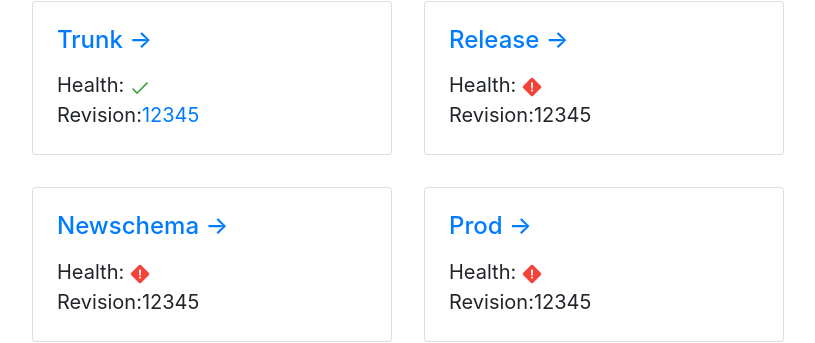
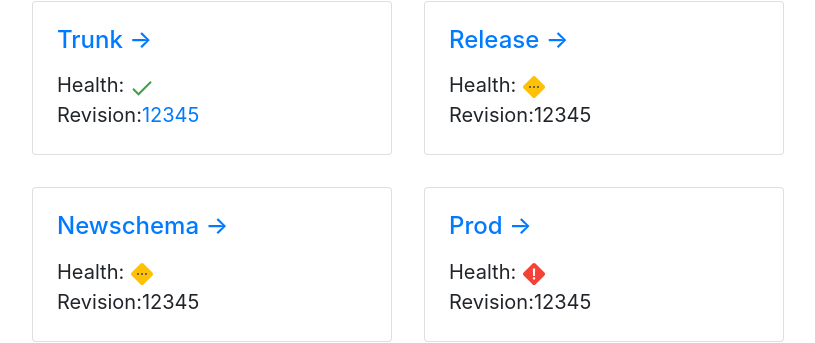
Before and after one commit to mamaresh/isItDown, a Next.js app in the folder nextjs-blog/: page / in a window 1280 px wide. Shown: the part 217-560 px from the top of the page, without its empty margins (232-1047 px from the left). Built offline with nearby package versions, Linux system fonts and the light colour scheme.

Commit message:
size icons and add yellow icon

```diff
--- a/nextjs-blog/constants/Health.js
+++ b/nextjs-blog/constants/Health.js
@@ -1,6 +1,7 @@
 const HEALTH = {
     LOADING: 'LOADING',
     UP: 'UP',
+    PARTIAL_DOWN: 'PARTIAL_DOWN',
     DOWN: 'DOWN',
 };
 
--- a/nextjs-blog/pages/index.js
+++ b/nextjs-blog/pages/index.js
@@ -1,30 +1,48 @@
 import Head from 'next/head'
 import { FcCheckmark } from 'react-icons/fc';
-import { FcHighPriority } from 'react-icons/fc';
+import { FcHighPriority, FcMediumPriority } from 'react-icons/fc';
+import HEALTH from '../constants/Health';
+import { VscLoading } from 'react-icons/vsc';
 
 export default function Home(props) {
     // TODO: update default value
-    const {isTrunkHealthy = true, trunkRevisionCommit = "12345"} = props;
+    const {trunkHealth = HEALTH.UP, trunkRevisionCommit = "12345"} = props;
     const trunkRevisionLink = "https://stash.redfin.com/projects/RED/repos/main/commits/" + trunkRevisionCommit;
 
     // TODO: update data structure when necessary
     const envData = {
         Trunk: {
             url: '/trunk',
-            health: isTrunkHealthy,
+            health: trunkHealth,
             commit: trunkRevisionCommit,
             link: trunkRevisionLink,
         },
-        Release: {url: '/release', health: false, commit: "12345"},
-        Newschema: {url: '/newschema', health: false, commit: "12345"},
-        Prod: {url: '/prod', health: false, commit: "12345"},
+        Release: {url: '/release', health: HEALTH.PARTIAL_DOWN, commit: "12345"},
+        Newschema: {url: '/newschema', health: HEALTH.PARTIAL_DOWN, commit: "12345"},
+        Prod: {url: '/prod', health: HEALTH.DOWN, commit: "12345"},
     }
+    const size = 24;
 
     const  envCards = Object.keys(envData).map(key => {
+      const health = envData[key].health;
+      let healthIcon;
+      switch (health) {
+        case HEALTH.UP:
+          healthIcon = <FcCheckmark size={size}/>;
+          break;
+        case HEALTH.PARTIAL_DOWN:
+          healthIcon = <FcMediumPriority size={size} />;
+          break;
+        case HEALTH.DOWN:
+          healthIcon = <FcHighPriority size={size} />;
+          break;
+        default:
+          healthIcon = <VscLoading size={size} />;
+      }
         return(
             <div className="card">
                 <a href={envData[key].url}><h3> {key} &rarr;</h3></a>
-                <p>Health: {envData[key].health ?  <FcCheckmark /> : <FcHighPriority />}</p>
+                <p>Health: {healthIcon}</p>
                 <p>Revision:
                     <a href={envData[key].link}>
                         {envData[key].commit}
```
Also changed, not shown: nextjs-blog/components/StatusHeader.jsx (+8 -5 lines).
